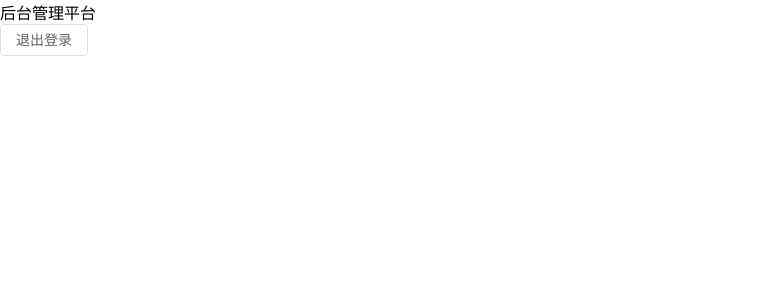
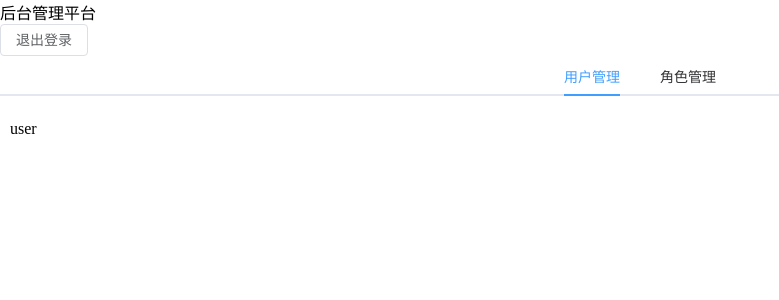
Before and after one commit to kongmingLatern/UnoTest, a Vue app: page /back in a window 1280 px wide. Shown: the top 300 px of the page, without its empty margins (0-779 px from the left). Built offline with nearby package versions, Linux system fonts and the light colour scheme; what vform3-builds would draw is missing.

Commit message:
feat: add Dark theme

```diff
--- /dev/null
+++ b/src/components/Tabs.vue
@@ -0,0 +1,36 @@
+<template>
+  <el-tabs v-model="activeName" class="demo-tabs" @tab-click="handleClick">
+    <el-tab-pane v-for="item in tabs" :key="item" :name="item.name">
+      <template #label>
+        {{ item.title}}
+      </template>
+      {{ item.name}}
+    </el-tab-pane>
+  </el-tabs>
+</template>
+<script lang="ts" setup>
+import { ref } from 'vue'
+import type { TabsPaneContext } from 'element-plus'
+
+const props = defineProps<{
+  tabs: {
+    title: string
+    name: string
+  }[]
+}>()
+const activeName = ref(props.tabs[0].name)
+
+const handleClick = (tab: TabsPaneContext, event: Event) => {
+  // console.log(tab, event)
+}
+</script>
+<style scoped>
+:deep(.el-tabs__nav-scroll) {
+  display: flex;
+  justify-content: center;
+}
+
+:deep(.el-tabs__content) {
+  padding: 10px;
+}
+</style>
--- a/src/main.ts
+++ b/src/main.ts
@@ -5,6 +5,7 @@ import ElementPlus from 'element-plus'
 import 'uno.css'
 import './assets/css/style.css'
 import VForm3 from 'vform3-builds'
+import 'element-plus/theme-chalk/dark/css-vars.css'
 
 import 'element-plus/dist/index.css'
 
--- a/src/pages/Back.vue
+++ b/src/pages/Back.vue
@@ -1,8 +1,21 @@
 <template>
   <!-- 头部 -->
   <Header title="后台管理平台" text="退出登录" route="/login" />
+  <Tabs :tabs="tabs" />
 </template>
 
 <script lang="ts" setup>
 import Header from '@/components/Header.vue';
+import Tabs from '@/components/Tabs.vue'
+import { reactive } from 'vue';
+const tabs = reactive([
+  {
+    title: '用户管理',
+    name: 'user',
+  },
+  {
+    title: '角色管理',
+    name: 'role',
+  },
+])
 </script>
```
